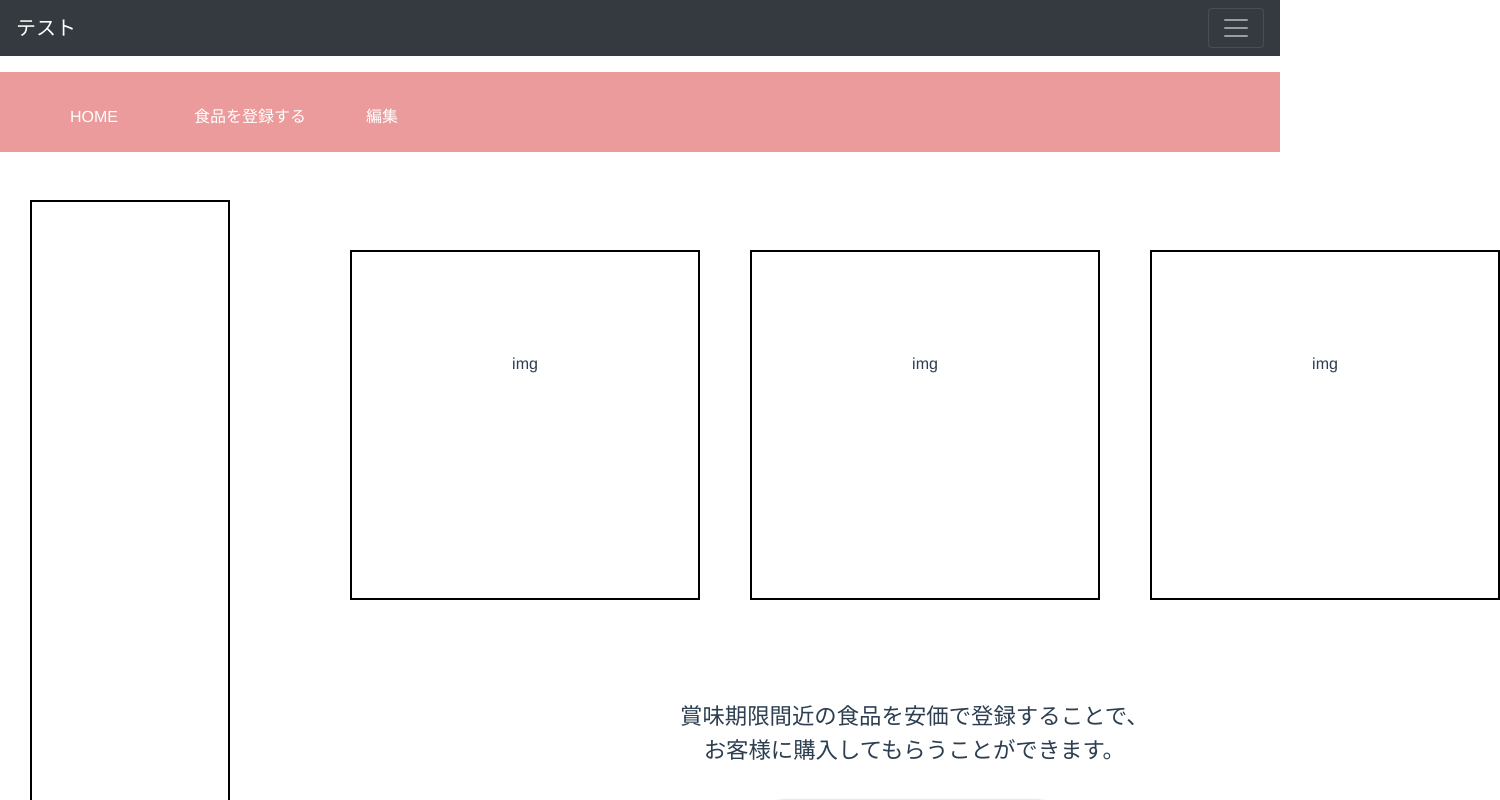
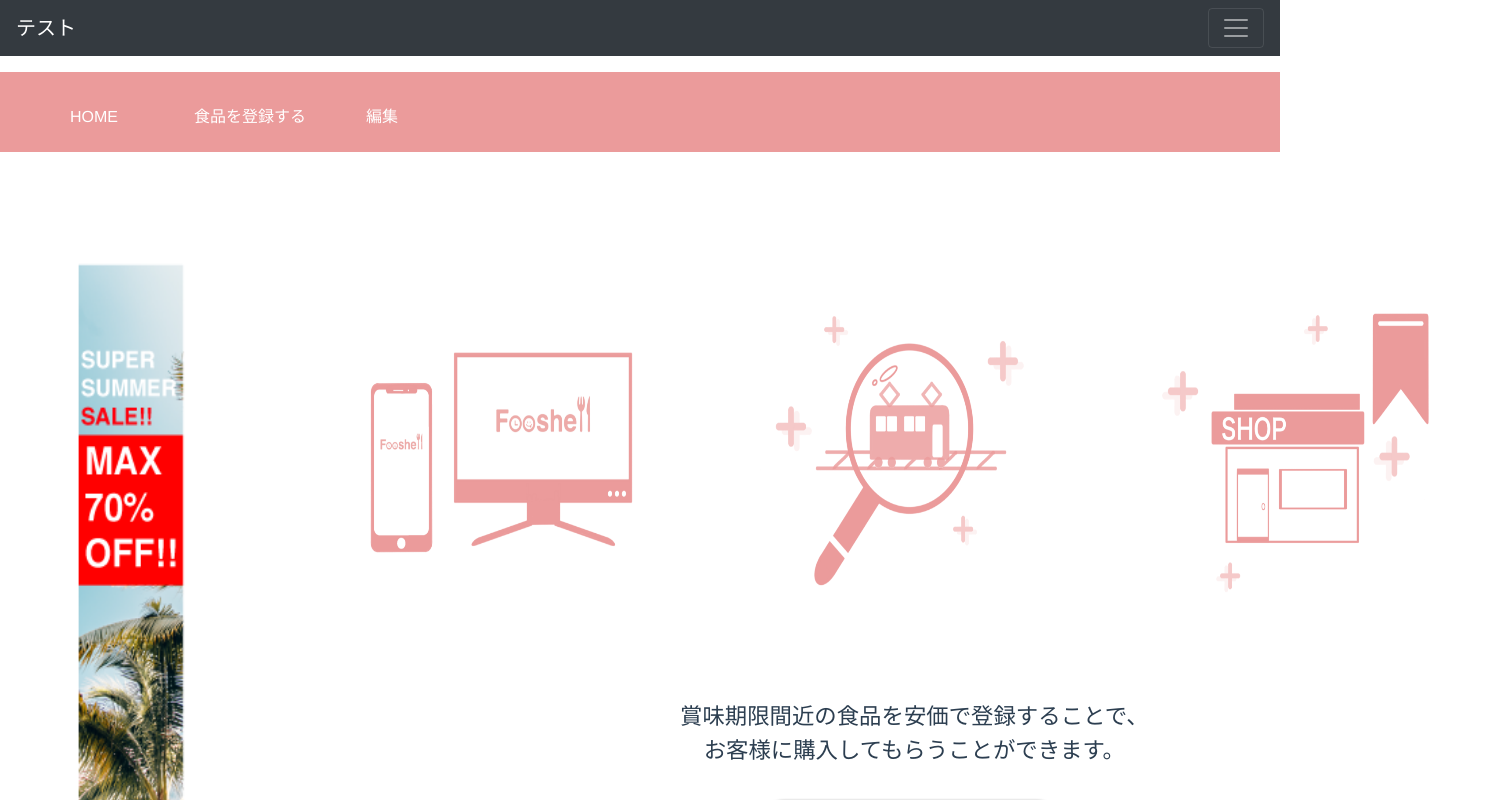
Before and after one commit to s10akir/depart2019, a Vue app in the folder frontend/: page /corp-home in a window 1280 px wide. Shown: the top 800 px of the page, 1500 px wide, since content can reach past the window. Built offline with nearby package versions, Linux system fonts and the light colour scheme; some icons are missing.

Commit message:
企業側の妥協完成

```diff
--- a/frontend/src/views/corp/corp-change.vue
+++ b/frontend/src/views/corp/corp-change.vue
@@ -40,7 +40,7 @@
           <input type="text" class="form-control" id="formGroupExampleInput2" placeholder="123-456-7890">
         </div>
       </form>
-    <router-link to="#"><button type=button>登録</button></router-link>
+    <router-link to="#"><button type=button onclick="location.href='http://localhost:8080/corp-mypage'">登録</button></router-link>
   </div>
   </div>
 </template>
@@ -113,6 +113,7 @@
     margin-bottom:30px;
     position:absolute;
     top:850px;
-    right:660px;
+    right:350px;
   }
+
   </style>
--- a/frontend/src/views/corp/corp-home.vue
+++ b/frontend/src/views/corp/corp-home.vue
@@ -8,16 +8,20 @@
         <li class="mypage"><account-icon /></li>
       </ul>
     </header>
-      <div class="ad"></div>
+      <!--<div class="ad"></div>-->
+      <img src="../../assets/web広告.png" class="ad">
       <div class="img">
-        <p class="img-post">img</p>
-        <p class="img-post2">img</p>
-        <p class="img-post3">img</p>
+        <!--<p class="img-post">img</p>-->
+        <img src="../../assets/名称未設定アートワーク 11.png" class="img-post">
+        <!--<p class="img-post2">img</p>-->
+        <img src="../../assets/名称未設定アートワーク 10.png" class="img-post2">
+        <!--<p class="img-post3">img</p>-->
+        <img src="../../assets/名称未設定アートワーク 9.png" class="img-post3">
       </div>
     <div class="home-text">
       <p>賞味期限間近の食品を安価で登録することで、<br>お客様に購入してもらうことができます。</p>
     </div>
-    <div><router-link to="#"><button　type=button　class="regista">食品を登録する</button></router-link></div>
+    <div><router-link to="#"><button　type=button　class="regista" onclick="location.href='http://localhost:8080/corp-post'">食品を登録する</button></router-link></div>
   </div>
 </template>
 
@@ -59,20 +63,17 @@
   }
   /*headerのcss------------------------------------------------------------------------------*/
   .img-post{
-    border:2px solid black;
-    padding:100px;
-    width:350px;
-    height:350px;
-    margin-top:50px;
+    /*border:2px solid black;*/
+    width:300px;
+    height:300px;
     position:absolute;
+    top:300px;
     left:350px;
-    float:left;
-    top:200px;
     display:inline-block;
     margin-right:50px;
   }
   .ad{
-    border: 2px solid black;
+    /*border: 2px solid black;*/
     width:200px;
     height:700px;
     display:inline-block;
@@ -84,26 +85,18 @@
     text-align:center;
   }
     .img-post2{
-    border:2px solid black;
-    padding:100px;
-    width:350px;
-    height:350px;
-    margin-top:50px;
+    width:300px;
+    height:300px;
     position:absolute;
     left:750px;
-    float:left;
-    top:200px;
+    top:300px;
   }
-    .img-post3{
-    border:2px solid black;
-    padding:100px;
-    width:350px;
-    height:350px;
-    margin-top:50px;
+  .img-post3{
+    width:300px;
+    height:300px;
     position:absolute;
     left:1150px;
-    float:left;
-    top:200px;
+    top:300px;
   }
   .home-text{
     position:absolute;
--- a/frontend/src/views/corp/corp-login.vue
+++ b/frontend/src/views/corp/corp-login.vue
@@ -12,9 +12,9 @@
     <div class="rogo-case"><img src="../../assets/foodshellロゴ２.png" class="rogo"></div>
     <div><input type="text" placeholder="ユーザーID"></div>
     <div><input type="password" placeholder="パスワード"></div><br><br>
-    <button　type="button" class="btn-gradient-radius">ログイン</button><br><br>
+    <button　type="button" class="btn-gradient-radius" onclick="location.href='http://localhost:8080/corp-home/'">ログイン</button><br><br>
     <router-link to="#"><p class="forget">ID・パスワードを忘れた方はこちら</p></router-link>
-        <router-link to="#"><button　type=button>登録</button></router-link>
+        <router-link to="#"><button　type=button onclick="location.href='http://localhost:8080/corp-change'">登録</button></router-link>
   </div>
 </template>
 
--- a/frontend/src/views/corp/corp-mypage.vue
+++ b/frontend/src/views/corp/corp-mypage.vue
@@ -8,6 +8,7 @@
         <li class="mypage"><account-icon /></li>
       </ul>
     </header>
+    <div class="info">
     <div class="title"><account-icon />Mypage</div>
     <form>
       <div class="form-group">
@@ -31,18 +32,6 @@
         <!--<input type="text" class="form-control" id="formGroupExampleInput2" placeholder="9:00~22:00">-->
       </div>
       <div class="form-group">
-        <label for="formGroupExampleInput2">ID</label>
-        <input type="text" class="form-control" id="formGroupExampleInput2" placeholder="Another input">
-      </div>
-      <div class="form-group">
-        <label for="formGroupExampleInput2">パスワード</label>
-        <input type="text" class="form-control" id="formGroupExampleInput2" placeholder="Another input">
-      </div>
-      <div class="form-group">
-        <label for="formGroupExampleInput2">営業時間</label>
-        <input type="text" class="form-control" id="formGroupExampleInput2" placeholder="Another input">
-      </div>
-      <div class="form-group">
         <label for="formGroupExampleInput2">最寄り駅</label>
         <p class="form-control">JR山手線・都営浅草線「五反田駅」</p>
         <!--<input type="text" class="form-control" id="formGroupExampleInput2" placeholder="JR山手線・都営浅草線「五反田駅」">-->
@@ -57,8 +46,43 @@
         <p class="form-control">123-456-7890</p>
         <!--<input type="text" class="form-control" id="formGroupExampleInput2" placeholder="123-456-7890">-->
       </div>
-    </form>
-    <div class="card1">
+      </form>
+      </div>
+    <!--<div class="card1">
+      <b-card
+        title="Card Title"
+        src="../../assets/crissy-jarvis-7PtZqfr-C10-unsplash.jpg"
+        img-alt="Image"
+        img-top
+        tag="article"
+        style="max-width: 20rem;"
+        class="mb-2"
+      >
+        <b-card-text>
+          Some quick example text to build on the card title and make up the bulk of the card's content.
+        </b-card-text>
+
+        <b-button href="#" variant="primary">Go somewhere</b-button>
+      </b-card>
+    </div>-->
+    <div class="card border-primary mb=3" style="width: 18rem;">
+      <span v-if="isNew">
+        <span class="badge badge-notify">NEW!</span>
+      </span>
+      <img :src="src" class="card-img-top" alt="...">
+      <div class="card-body text-right">
+        <h5 class="card-title">森永のおいしい牛乳</h5>
+        <p class="card-subtitle">ファミリーマート 五反田店</p>
+        <div class="card-body" style=" text-align:left;white-space: nowrap;">
+        ¥90
+        <span class='pinkbold'>
+           >>¥70
+          </span>
+        </div>
+        <a href="#" class="btn btn-info"><b>詳細 >> </b></a>
+      </div>
+    </div>
+    <!--<div class="card2">
       <b-card
         title="Card Title"
         img-src="https://picsum.photos/600/300/?image=25"
@@ -74,24 +98,24 @@
 
         <b-button href="#" variant="primary">Go somewhere</b-button>
       </b-card>
-    </div>
-    <div class="card2">
-      <b-card
-        title="Card Title"
-        img-src="https://picsum.photos/600/300/?image=25"
-        img-alt="Image"
-        img-top
-        tag="article"
-        style="max-width: 20rem;"
-        class="mb-2"
-      >
-        <b-card-text>
-          Some quick example text to build on the card title and make up the bulk of the card's content.
-        </b-card-text>
-
-        <b-button href="#" variant="primary">Go somewhere</b-button>
-      </b-card>
-    </div>
+    </div>-->
+    <div class="card border-primary mb=3" style="width: 18rem;">
+        <span v-if="isNew">
+          <span class="badge badge-notify">NEW!</span>
+        </span>
+        <img :src="src" class="card-img-top" alt="...">
+        <div class="card-body text-right">
+          <h5 class="card-title">森永のおいしい牛乳</h5>
+          <p class="card-subtitle">ファミリーマート 五反田店</p>
+          <div class="card-body" style=" text-align:left;white-space: nowrap;">
+          ¥90
+          <span class='pinkbold'>
+             >>¥70
+            </span>
+          </div>
+          <a href="#" class="btn btn-info"><b>詳細 >> </b></a>
+        </div>
+      </div>
   </div>
 </template>
 
@@ -103,6 +127,7 @@
     HomeIcon, AccountIcon
    }
   }
+  props:['src','item','shop','isNew']
 
 </script>
 
@@ -132,16 +157,14 @@
     float:left;
     width:600px;
     height:600px;
-    margin-top:5px;
     position:absolute;
-    left:500px;
+    left:90px;
+    top:50px;
   }
   .title{
     width:80px;
     height:20px;
     position:absolute;
-    top:150px;
-    left:50px;
   }
   div #blog{
     width:100%;
@@ -159,4 +182,32 @@
     left:820px;
     top:900px;
   }
+  .info{
+    border:2px solid #EB9B9B;
+    width:800px;
+    height:670px;
+    position:absolute;
+    top:170px;
+    left:430px;
+  }
+  .card{
+  position:absolute;
+  top:1000px;
+  left:500px;
+  }
+  .badge-notify{
+   background:red;
+   position:relative;
+
+   top: auto;
+   float:left;
+  }
+  .pinkbold{
+    color:#EB9B9B;
+    font-size:25px;
+    font-weight:bold;
+  }
+  .btn-info{
+    background:#91E0E6
+  }
   </style>
--- a/frontend/src/views/corp/corp-post.vue
+++ b/frontend/src/views/corp/corp-post.vue
@@ -20,7 +20,7 @@
         <p class="img-post">img</p>
       </div>
     </div>
-    <router-link to="#"><button　type=button>登録</button></router-link>
+    <router-link to="#"><button　type=button onclick="location.href='http://localhost:8080/corp-mypage/'">登録</button></router-link>
   </div>
 </template>
 
```
Also changed, not shown: frontend/src/assets/web広告.png (added).
